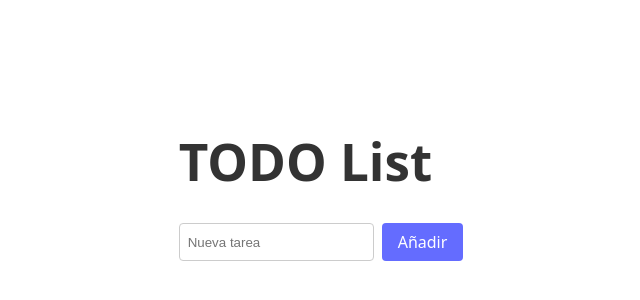
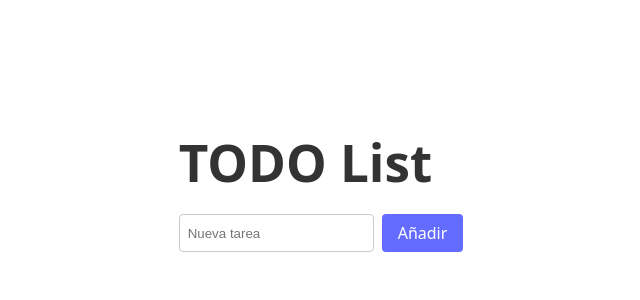
Before and after one commit to goldarg/openai-codex, a React (Vite) app in the folder vite-react/: page / in a window 1280 px wide. Shown: the part 212-512 px from the top of the page, without its empty margins (319-959 px from the left). Built offline with nearby package versions, Linux system fonts and the light colour scheme.

Commit message:
Apply consistent spacing using CSS variables

```diff
--- a/vite-react/src/App.css
+++ b/vite-react/src/App.css
@@ -1,26 +1,26 @@
 .container {
   max-width: 600px;
   margin: 0 auto;
-  padding: 1rem;
+  padding: var(--espaciado-medio);
   font-family: system-ui, sans-serif;
   color: #333;
 }
 
 .add-form {
   display: flex;
-  gap: 0.5rem;
-  margin-bottom: 1rem;
+  gap: var(--espaciado-pequeno);
+  margin-bottom: var(--espaciado-medio);
 }
 
 .add-form input {
   flex: 1;
-  padding: 0.5rem;
+  padding: var(--espaciado-pequeno);
   border-radius: 4px;
   border: 1px solid #ccc;
 }
 
 .add-form button {
-  padding: 0.5rem 1rem;
+  padding: var(--espaciado-pequeno) var(--espaciado-medio);
   border-radius: 4px;
   background-color: #646cff;
   color: #fff;
@@ -38,8 +38,8 @@
   display: flex;
   justify-content: space-between;
   align-items: center;
-  padding: 0.5rem;
-  margin-bottom: 0.5rem;
+  padding: var(--espaciado-pequeno);
+  margin-bottom: var(--espaciado-pequeno);
   border-radius: 4px;
   background-color: #f2f2f2;
   animation: fade-in 0.3s ease-out;
@@ -58,6 +58,22 @@
   text-decoration: line-through;
 }
 
+.app-title {
+  margin-bottom: var(--espaciado-grande);
+}
+
+.app-subtitle {
+  margin-bottom: var(--espaciado-medio);
+}
+
+.new-task-container {
+  margin-bottom: var(--espaciado-grande);
+}
+
+.task-card {
+  margin-bottom: var(--espaciado-medio);
+}
+
 @keyframes fade-in {
   from {
     opacity: 0;
--- a/vite-react/src/App.jsx
+++ b/vite-react/src/App.jsx
@@ -34,8 +34,8 @@ export default function App() {
   return (
     <AppWrapper>
       <div className="container">
-        <h1>TODO List</h1>
-        <form onSubmit={addTask} className="add-form">
+        <h1 className="app-title">TODO List</h1>
+        <form onSubmit={addTask} className="add-form new-task-container">
           <input
             placeholder="Nueva tarea"
             value={text}
@@ -45,7 +45,10 @@ export default function App() {
       </form>
       <ul className="task-list">
         {tasks.map((task) => (
-          <li key={task.id} className={`task ${task.state.toLowerCase().replace(' ', '-')}`}>
+          <li
+            key={task.id}
+            className={`task task-card ${task.state.toLowerCase().replace(' ', '-')}`}
+          >
             <span>{task.text}</span>
             <select
               value={task.state}
--- a/vite-react/src/index.css
+++ b/vite-react/src/index.css
@@ -2,6 +2,11 @@
   font-family: system-ui, Avenir, Helvetica, Arial, sans-serif;
   line-height: 1.5;
   font-weight: 400;
+
+  /* Spacing scale */
+  --espaciado-pequeno: 0.5rem;
+  --espaciado-medio: 1rem;
+  --espaciado-grande: 1.5rem;
 
   color-scheme: light dark;
   color: rgba(255, 255, 255, 0.87);
```
